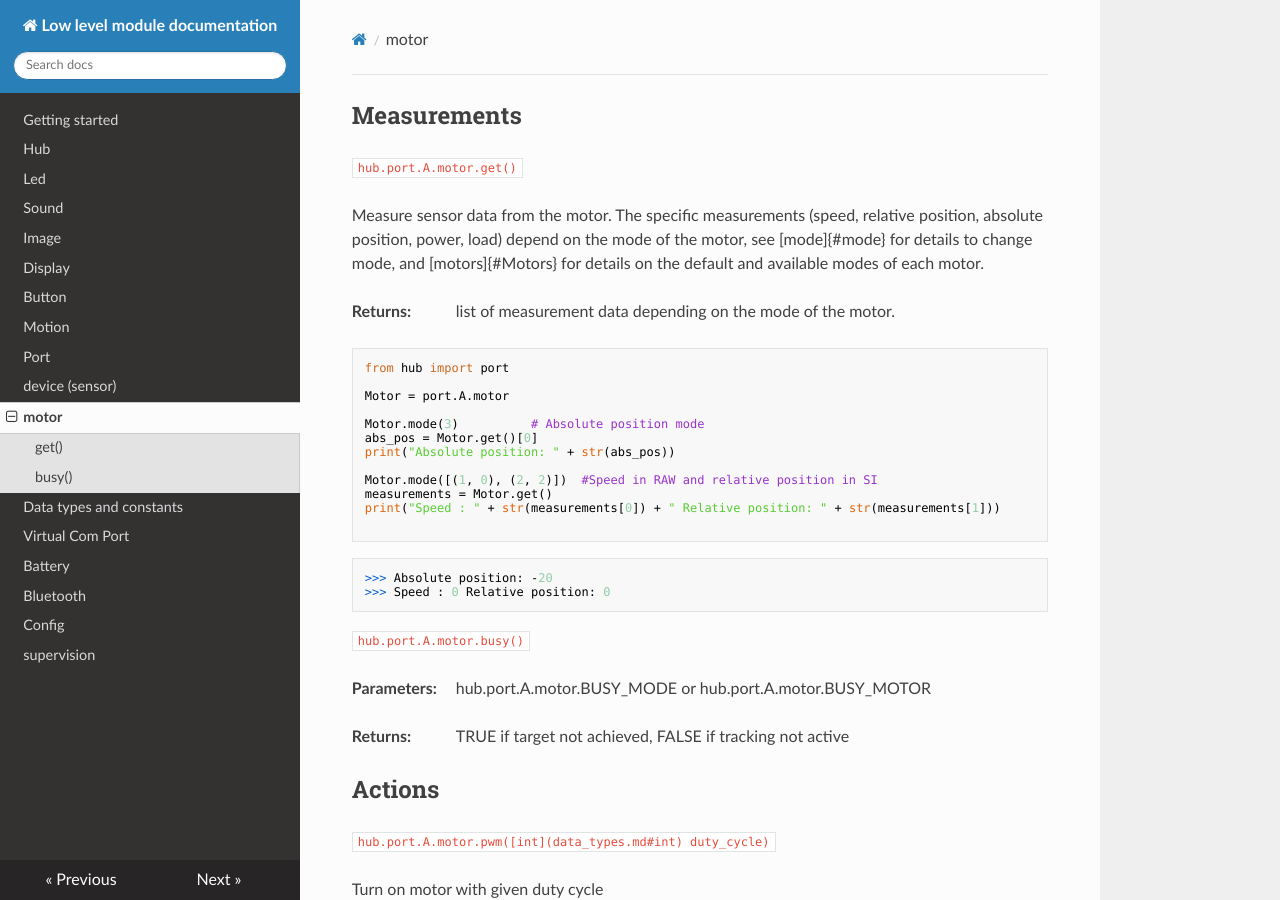
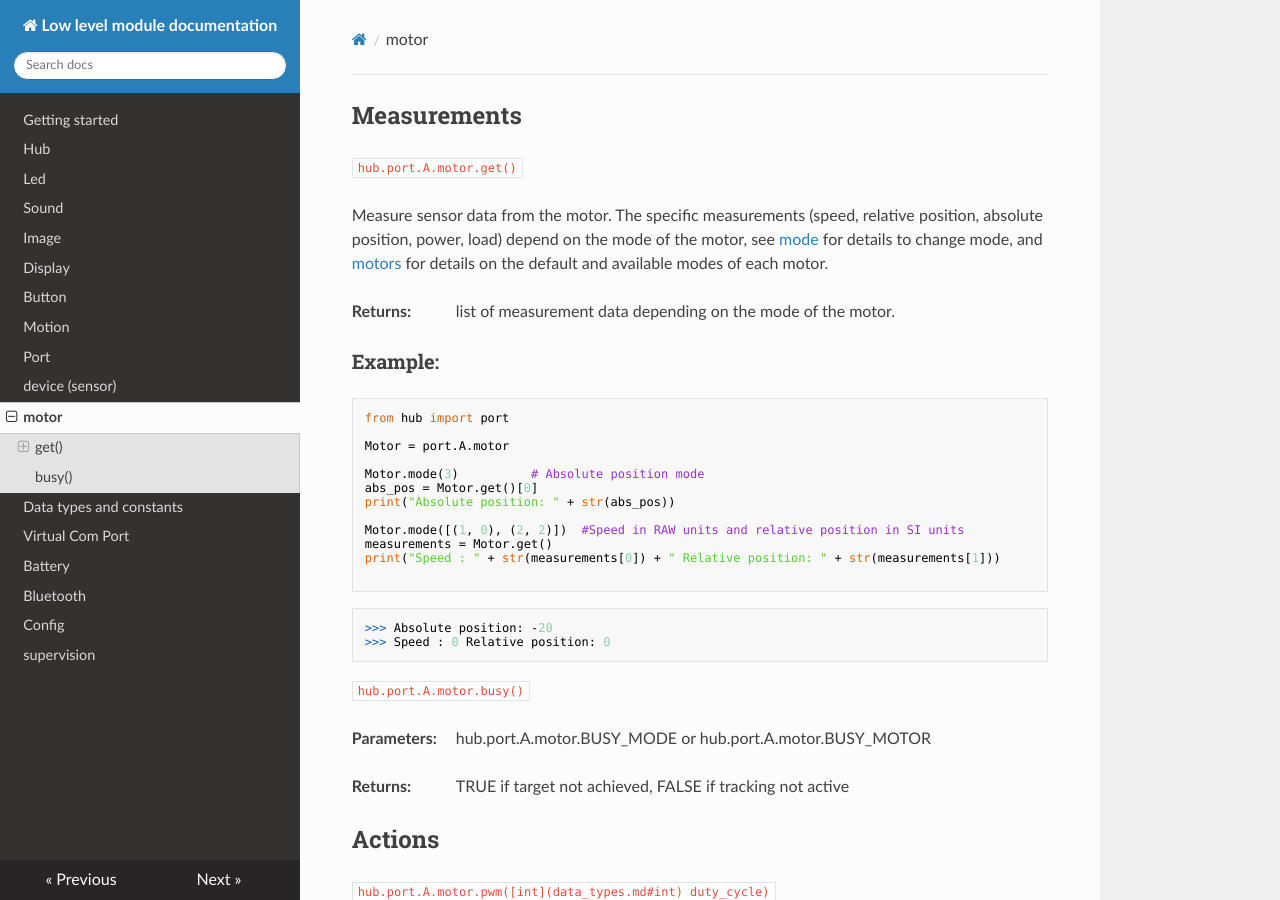
Before and after one commit to NStrijbosch/hub-module-notes, an MkDocs documentation site: the page built from docs/motors.md, in a window 1280 px wide and 900 px high. Built offline with MkDocs 1.6.1, drawn with Linux system fonts in a browser that asks for light colours; nearby versions of some CDN libraries.

Commit message:
Update motors.md

````diff
--- a/docs/motors.md
+++ b/docs/motors.md
@@ -4,12 +4,14 @@
 
 `hub.port.A.motor.get() `
 
-Measure sensor data from the motor. The specific measurements (speed, relative position, absolute position, power, load) depend on the mode of the motor, see [mode]{#mode} for details to change mode, and [motors]{#Motors} for details on the default and available modes of each motor.
+Measure sensor data from the motor. The specific measurements (speed, relative position, absolute position, power, load) depend on the mode of the motor, see [mode](#mode) for details to change mode, and [motors](#Motors) for details on the default and available modes of each motor.
 
 __Returns:__
 
 *  list of measurement data depending on the mode of the motor.
 
+
+### Example:
 ``` python
 from hub import port
 
@@ -19,7 +21,7 @@
 abs_pos = Motor.get()[0]
 print("Absolute position: " + str(abs_pos))
 
-Motor.mode([(1, 0), (2, 2)])  #Speed in RAW and relative position in SI
+Motor.mode([(1, 0), (2, 2)])  #Speed in RAW units and relative position in SI units
 measurements = Motor.get()
 print("Speed : " + str(measurements[0]) + " Relative position: " + str(measurements[1]))
 
````
